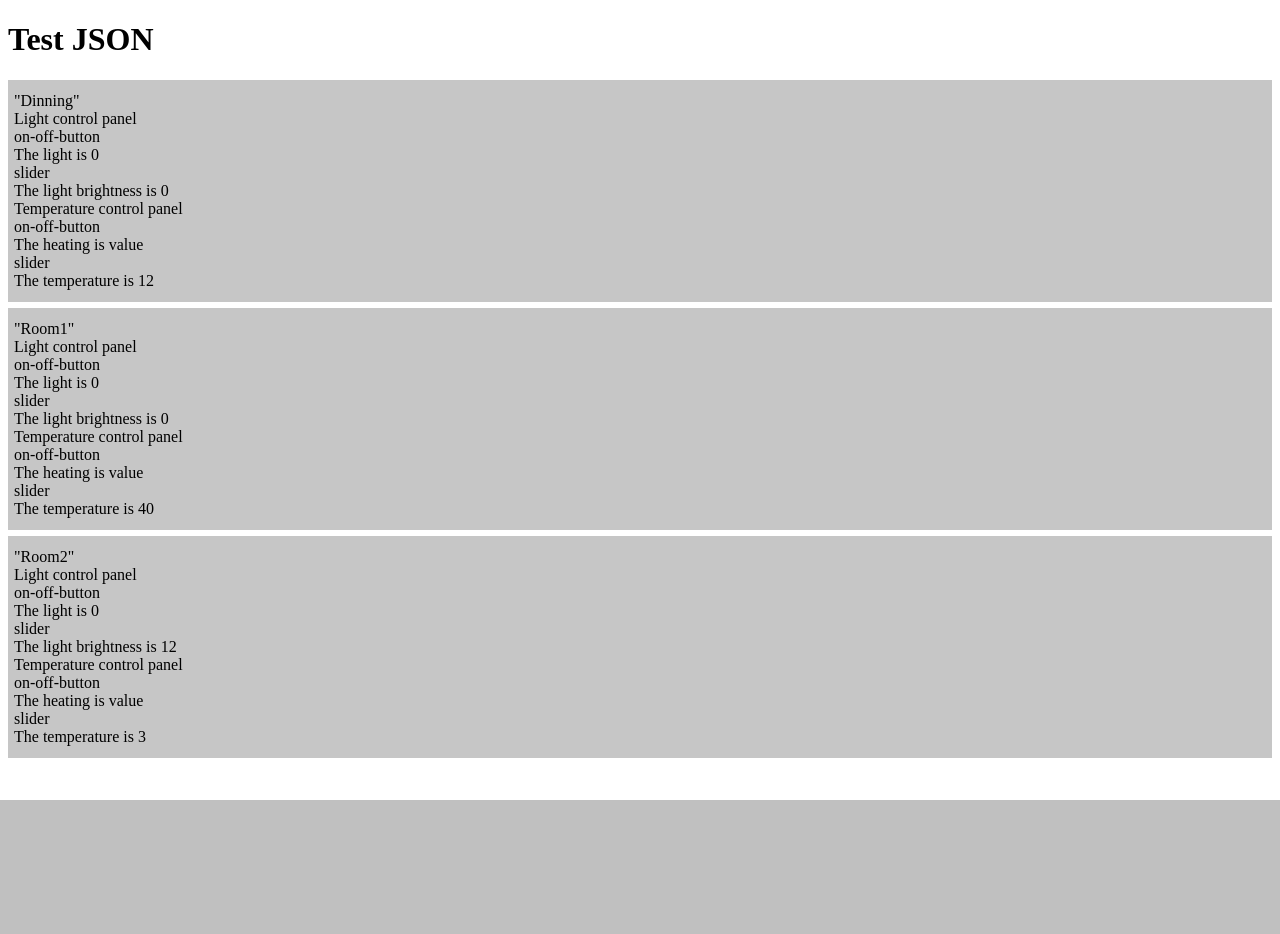
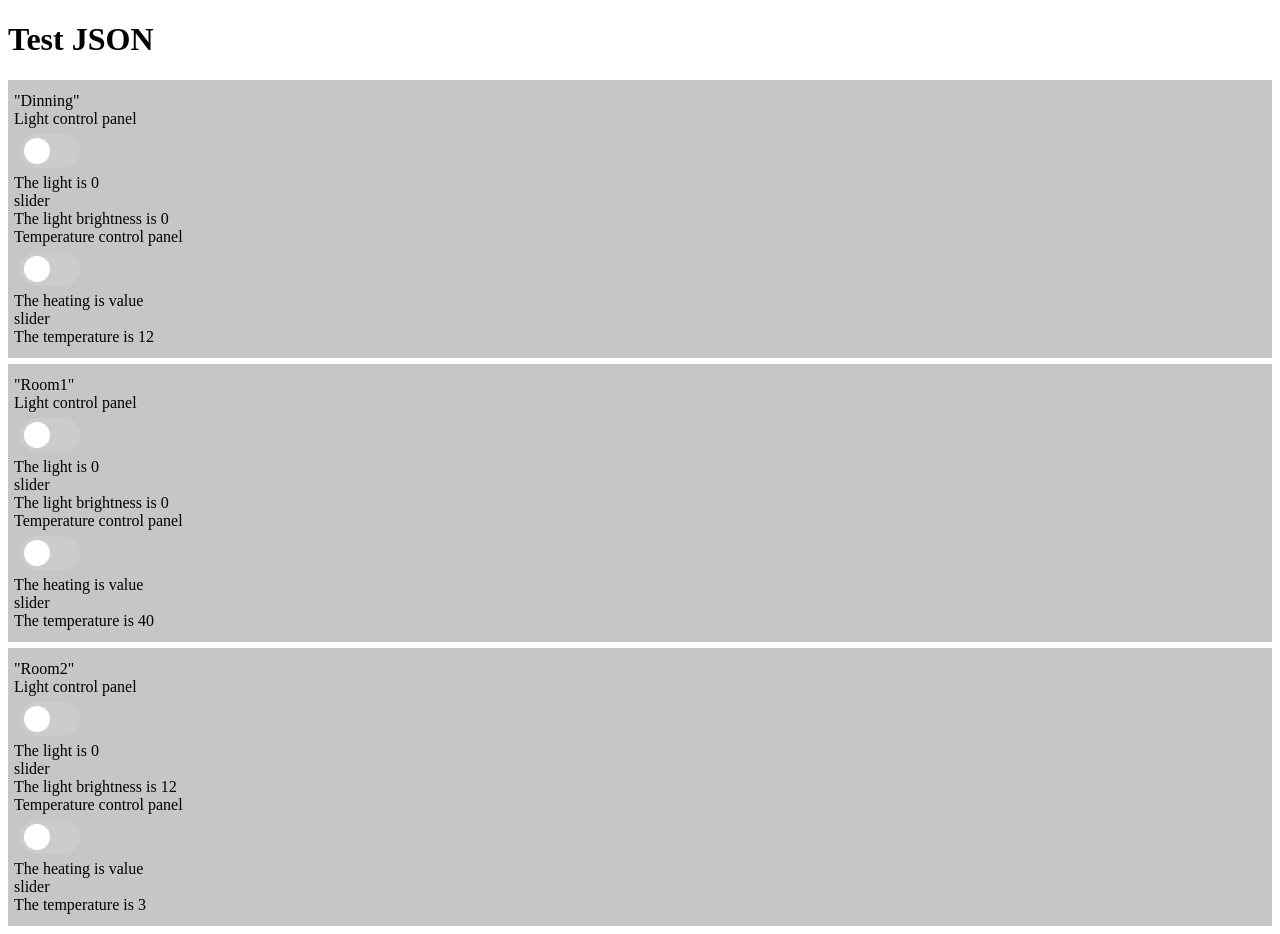
Before and after one commit to LazyPride/2020-1-rmp-laba-3-4, a Flask app: page / in a window 1280 px wide. Before the commit the page ends 800 px from the top, so only its background shows below. Run offline with Flask 2, Linux system fonts and the light colour scheme.

Commit message:
feat: add switches
Signed-off-by: Ivan Kovalenko <s1ckretbox@gmail.com>

```diff
--- /dev/null
+++ b/static/styles/style-toggle-switch.css
@@ -0,0 +1,79 @@
+/* Source - https://www.w3schools.com/howto/howto_css_switch.asp */
+
+/* Examples:
+<!-- Rectangular switch -->
+<label class="switch">
+  <input type="checkbox">
+  <span class="slider"></span>
+</label>
+
+<!-- Rounded switch -->
+<label class="switch">
+  <input type="checkbox">
+  <span class="slider round"></span>
+</label>
+*/
+
+/* The switch - the box around the slider */
+.switch {
+  position: relative;
+  display: inline-block;
+  width: 60px;
+  height: 34px;
+  margin: 6px;
+}
+
+/* Hide default HTML checkbox */
+.switch input {
+  opacity: 0;
+  width: 0;
+  height: 0;
+}
+
+/* The slider */
+.switch-slider {
+  position: absolute;
+  cursor: pointer;
+  top: 0;
+  left: 0;
+  right: 0;
+  bottom: 0;
+  background-color: #ccc;
+  -webkit-transition: .4s;
+  transition: .4s;
+}
+
+.switch-slider:before {
+  position: absolute;
+  content: "";
+  height: 26px;
+  width: 26px;
+  left: 4px;
+  bottom: 4px;
+  background-color: white;
+  -webkit-transition: .4s;
+  transition: .4s;
+}
+
+input:checked + .switch-slider {
+  background-color: #2196F3;
+}
+
+input:focus + .switch-slider {
+  box-shadow: 0 0 1px #2196F3;
+}
+
+input:checked + .switch-slider:before {
+  -webkit-transform: translateX(26px);
+  -ms-transform: translateX(26px);
+  transform: translateX(26px);
+}
+
+/* Rounded sliders */
+.switch-slider.round {
+  border-radius: 34px;
+}
+
+.switch-slider.round:before {
+  border-radius: 50%;
+}
--- a/templates/controls.html
+++ b/templates/controls.html
@@ -2,6 +2,7 @@
 <html lang="en">
 <head>
     <link rel= "stylesheet" type= "text/css" href= "{{ url_for('static',filename='styles/style.css') }}">
+    <link rel= "stylesheet" type= "text/css" href= "{{ url_for('static',filename='styles/style-toggle-switch.css') }}">
 </head>
 
   <body>
@@ -11,10 +12,14 @@
         {% for room in rooms %}
         <div class="room">
             <div class="room-title">"{{room.roomName}}"</div>
+            <div class="room-control-panels-collection">
                 <div class="room-control-panel">
                     <div class="room-control-panel-title">Light control panel</div>
                     <div class="room-control-component">
-                    <div class="on-off-button">on-off-button</div>
+                        <label class="switch">
+                            <input type="checkbox">
+                            <span class="switch-slider round"></span>
+                        </label>
                     </div>
                     <div class="room-status-component">
                         The light is
@@ -31,7 +36,10 @@
                 <div class="room-control-panel">
                     <div class="room-control-panel-title">Temperature control panel</div>
                     <div class="room-control-component">
-                    <div class="on-off-button">on-off-button</div>
+                        <label class="switch">
+                            <input type="checkbox">
+                            <span class="switch-slider round"></span>
+                        </label>
                     </div>
                     <div class="room-status-component">
                         The heating is
@@ -46,6 +54,7 @@
                     </div>
                 </div>
             </div>
+        </div>
         {% endfor %}
     </div>
 
```
Lines whose indentation alone changed are shown as unchanged.
